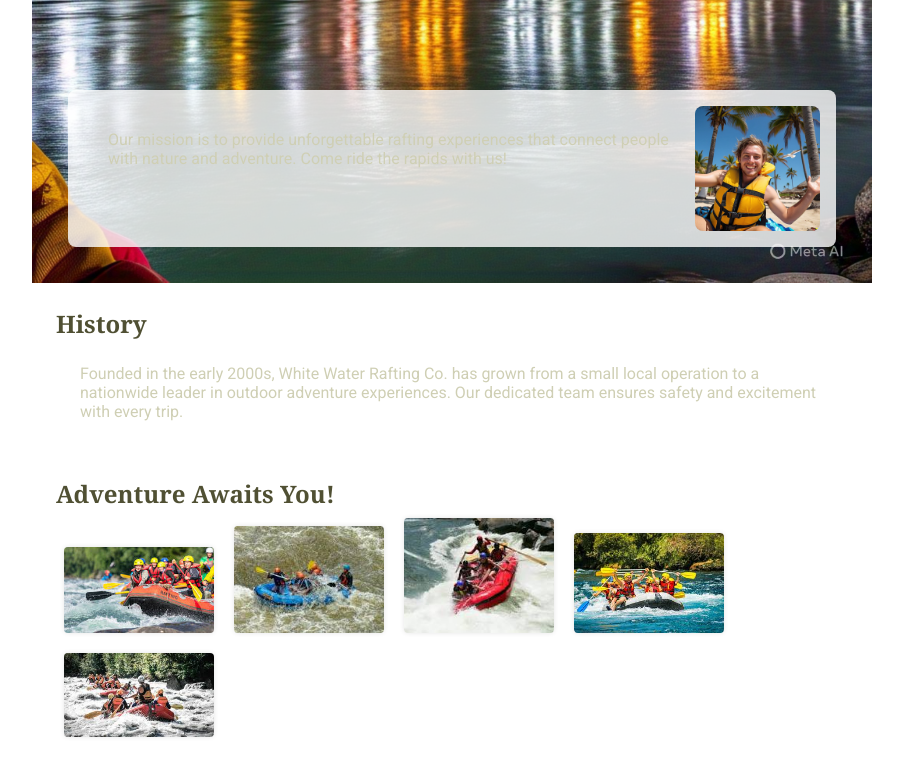
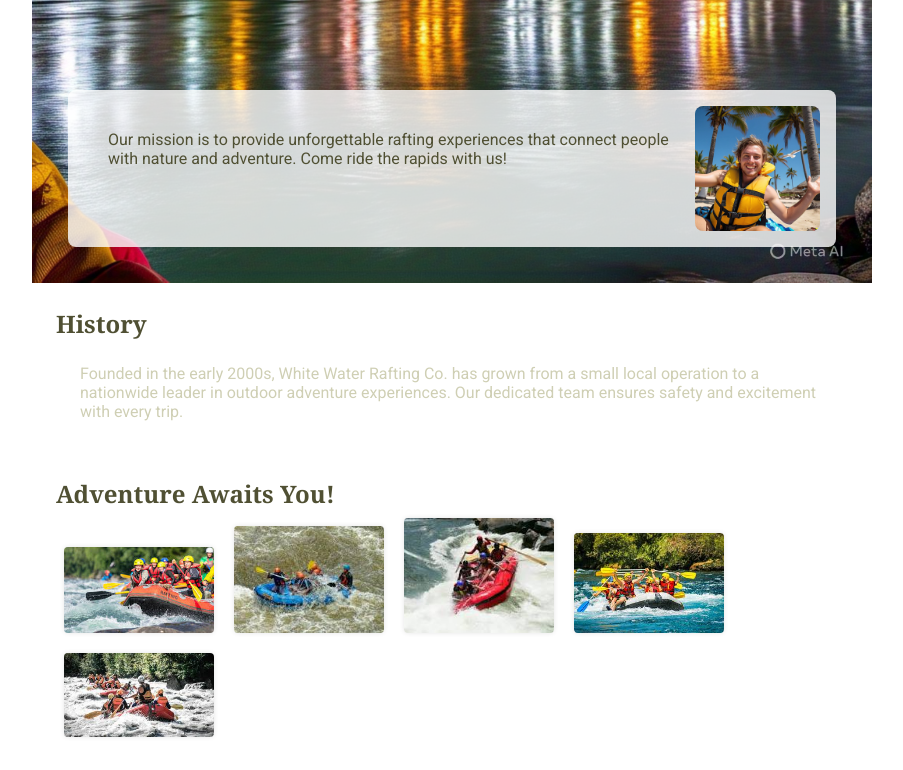
Before and after one commit to Brian-Magara/wdd130, a plain HTML site: page wwr/about.html in a window 1280 px wide. Shown: the part 780-1550 px from the top of the page, without its empty margins (188-1091 px from the left). Drawn offline with Linux system fonts and the light colour scheme; a web font is replaced by a local one.

Commit message:
color p change on paragragh

```diff
--- a/wwr/styles/rafting.css
+++ b/wwr/styles/rafting.css
@@ -79,6 +79,7 @@ nav a {
   padding: 1rem;
   border-radius: 8px;
 }
+.hero p {color: var(--primary-color)}
 
 .hero article img {
   float: right;
```
